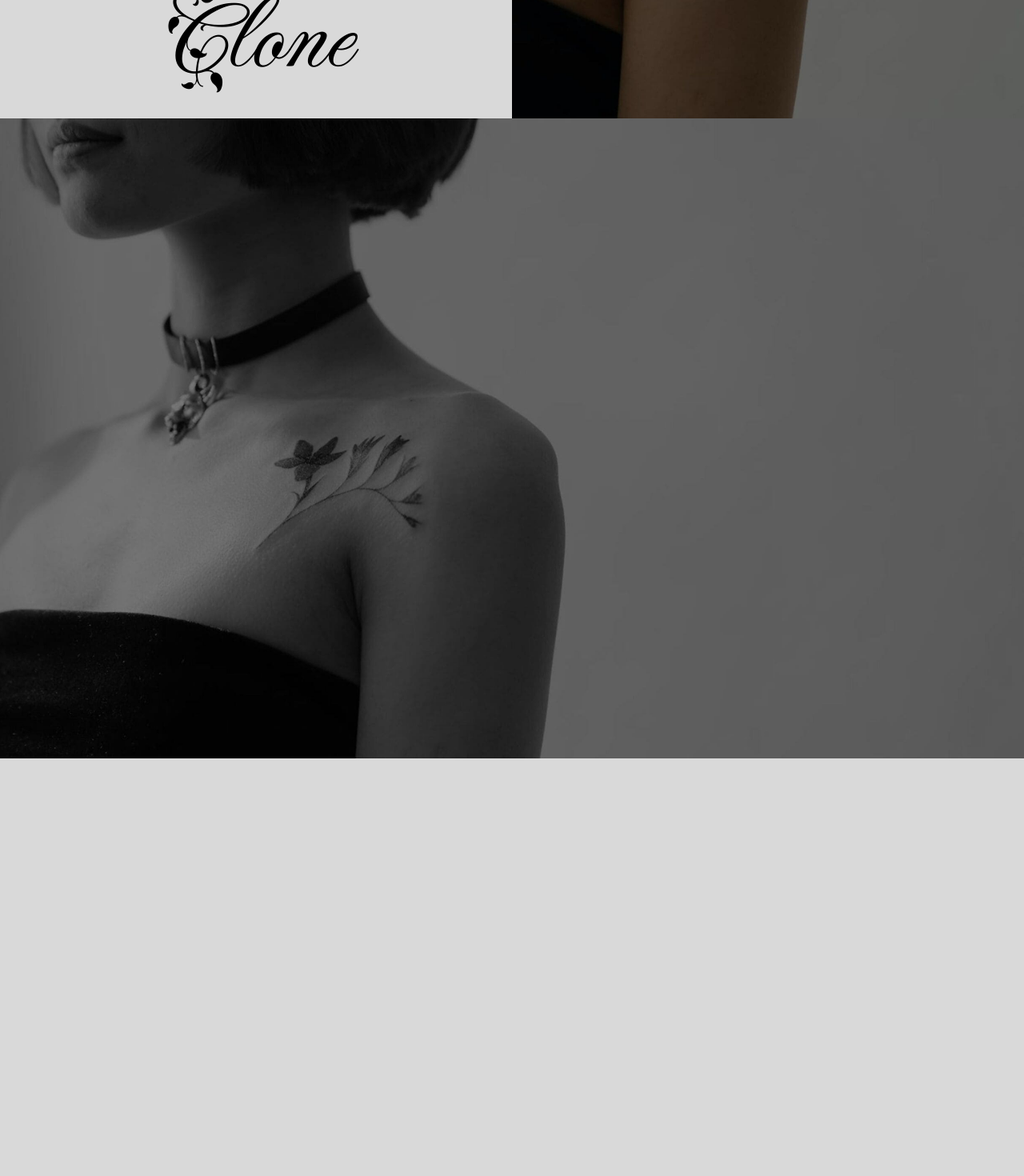
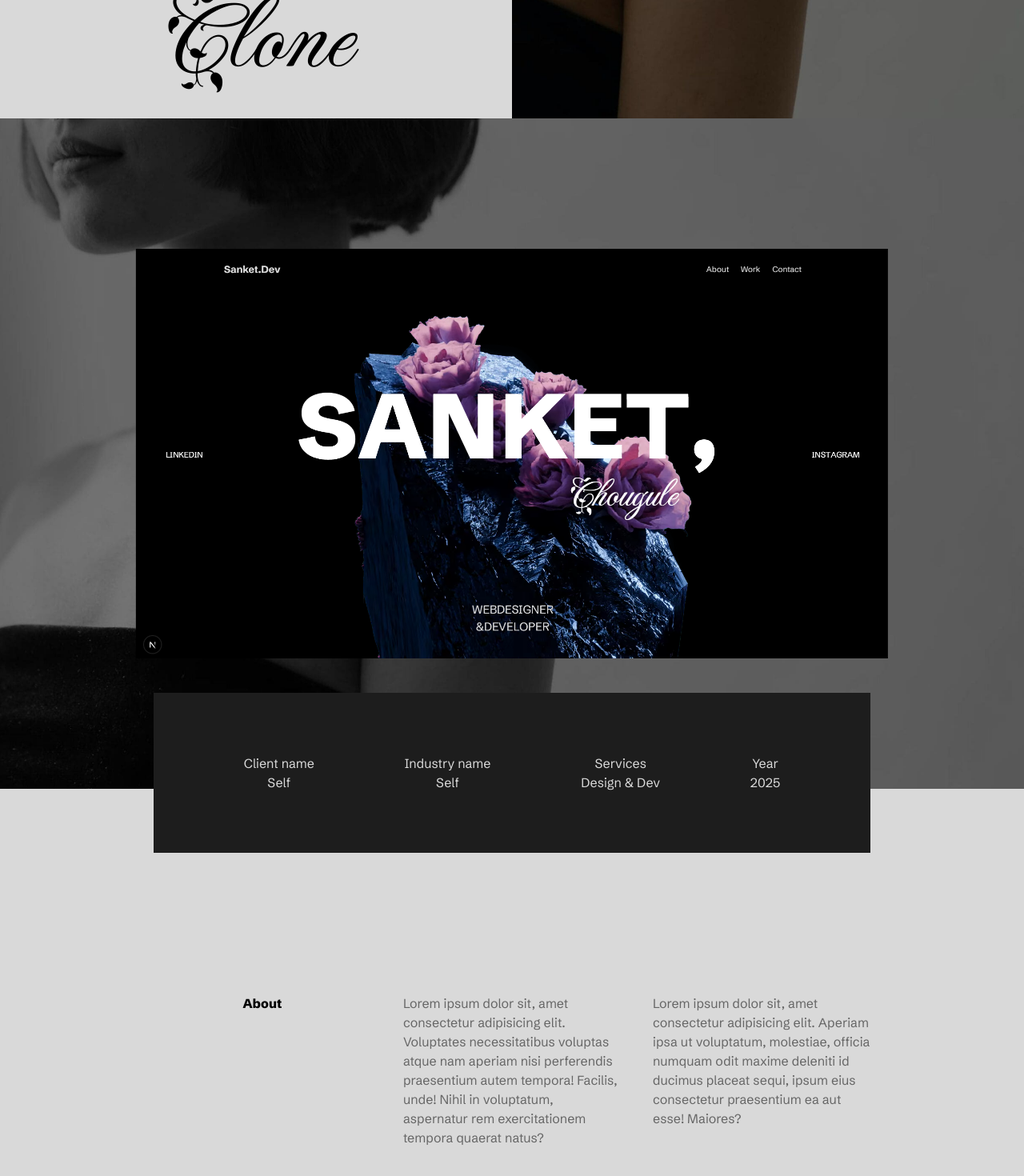
Before and after one commit to sanket5257/Portfolio, a Next.js app: page /projects/zentry in a window 1280 px wide. Shown: the part 652-2122 px from the top of the page at 80% size. Before the commit the page ends 1600 px from the top, so only its background shows below. Built offline with nearby package versions, Linux system fonts and the light colour scheme; a web font is replaced by a local one.

Commit message:
feat: Add project1hero image and enhance ProjectDetails layout with improved styling and structure

```diff
--- a/src/app/projects/[slug]/page.jsx
+++ b/src/app/projects/[slug]/page.jsx
@@ -1,7 +1,7 @@
-import projects from '@/app/projects/data/projects.js';
+import projects from "@/app/projects/data/projects.js";
 
-import Image from 'next/image';
-import Link from 'next/link';
+import Image from "next/image";
+import Link from "next/link";
 
 export async function generateStaticParams() {
   return projects.map((p) => ({ slug: p.slug }));
@@ -16,24 +16,71 @@ export default function ProjectDetails({ params }) {
 
   return (
     <div className="min-h-screen bg-[#D9D9D9] w-full">
-      <div id='section1' className='h-[100vh] w=full flex'>
-        <div className='h-full w-[50vw] flex flex-col justify-end items-center'>
-          <h1 className='font-title font-extrabold text-[10vw] uppercase leading-10 '>{project.heading1}</h1>
-          <h2 className='font-title2 text-[10vw]'>{project.heading2}</h2>
+      <div id="section1" className="h-[100vh] w=full flex">
+        <div className="h-full w-[50vw] flex flex-col justify-end items-center">
+          <h1 className="font-title font-extrabold text-[10vw] uppercase leading-10 ">
+            {project.heading1}
+          </h1>
+          <h2 className="font-title2 text-[10vw]">{project.heading2}</h2>
         </div>
-        <div className='h-full w-[50vw]'>
-          <img className='h-full w-full object-cover' src={project.image} alt="" />
+        <div className="h-full w-[50vw]">
+          <img
+            className="h-full w-full object-cover"
+            src={project.image}
+            alt=""
+          />
         </div>
       </div>
-        <div id="section2" className='min-h-screen w-full'>
-          <div className='h-[100vh] w-full'>
-            <img className='h-full w-full filter grayscale object-cover' src={project.image} alt="" />
+      <div id="section2" className="min-h-screen w-full">
+        <div className=" relative w-full">
+          <img
+            className="h-full w-full filter grayscale object-cover"
+            src={project.image}
+            alt=""
+          />
+          <img
+            className="h-[40vw] absolute top-1/2 left-1/2 transform -translate-x-1/2 -translate-y-1/2 object-cover"
+            src="/project1hero.png"
+            alt=""
+          />
+          <div className="h-[25vh] w-[70vw] flex justify-evenly items-center bg-[#1D1D1D] text-[#D9D9D9] font-title absolute -bottom-20 left-1/2 transform -translate-x-1/2">
+            <div className="text-center">
+              <h3>Client name</h3>
+              <h3>Self</h3>
+            </div>
+            <div className="text-center">
+              <h3>Industry name</h3>
+              <h3>Self</h3>
+            </div>
+            <div className="text-center">
+              <h3>Services</h3>
+              <h3>Design & Dev</h3>
+            </div>
+            <div className="text-center">
+              <h3>Year</h3>
+              <h3>2025</h3>
+            </div>
           </div>
         </div>
+      </div>
+      <div id="section3" className="py-[20vw] w-full flex justify-center font-title items-center">
+        <div className="w-[70vw]  flex items-start gap-10 justify-between text-center">
+        <h1 className="w-[50vw] font-extrabold">About</h1>
+        <p className="text-start text-[#666666] w-[50vw]">
+          Lorem ipsum dolor sit, amet consectetur adipisicing elit. Voluptates
+          necessitatibus voluptas atque nam aperiam nisi perferendis praesentium
+          autem tempora! Facilis, unde! Nihil in voluptatum, aspernatur rem
+          exercitationem tempora quaerat natus?
+        </p>
+        <p className="text-start text-[#666666] w-[50vw]">
+          Lorem ipsum dolor sit, amet consectetur adipisicing elit. Aperiam ipsa
+          ut voluptatum, molestiae, officia numquam odit maxime deleniti id
+          ducimus placeat sequi, ipsum eius consectetur praesentium ea aut esse!
+          Maiores?
+        </p>
+        </div>
 
-
-
-
+      </div>
     </div>
   );
 }
```
Also changed, not shown: public/project1hero.png (added).
